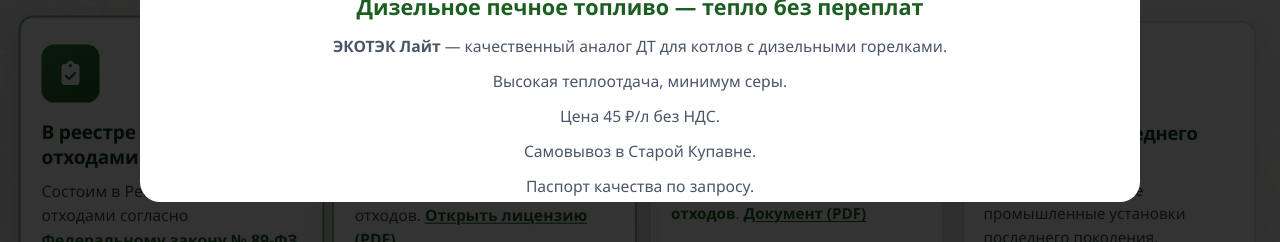
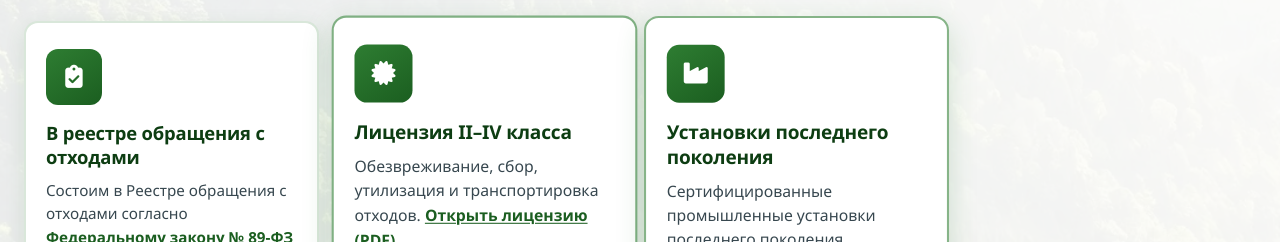
Before and after one commit to abudkina/EcoTekTest, a website: page public/index.html in a window 1280 px wide. Shown: the part 558-800 px from the top of the page. Drawn offline with Linux system fonts and the light colour scheme.

Commit message:
Remove inaccurate GEE claim and refine waste class wording.
Drop the perpetual GEE advantage card, disable the fuel promo modal, and limit medical waste copy to classes B and V.

```diff
--- a/public/index.html
+++ b/public/index.html
@@ -791,7 +791,7 @@
         </div>
     </div>
 
-    <!-- Модалка: легкое печное топливо -->
+    <!-- Временно отключено: заставка ЭКОТЭК Лайт (акцент на утилизацию)
     <div id="fuel-promo-modal" class="modal-overlay fuel-promo-overlay" aria-hidden="true" role="dialog" aria-modal="true" aria-labelledby="fuel-promo-title">
         <div class="fuel-promo-content modal-content">
             <button type="button" class="modal-close fuel-promo-close" id="fuel-promo-close" aria-label="Закрыть">×</button>
@@ -808,6 +808,7 @@
             </div>
         </div>
     </div>
+    -->
 
     <!-- Главный блок -->
     <main>
@@ -875,14 +876,6 @@
                             <p class="advantage-card__text">
                                 Обезвреживание, сбор, утилизация и транспортировка отходов.
                                 <a href="docs/Лицензия_Экотек.pdf" target="_blank" rel="noopener noreferrer">Открыть лицензию (PDF)</a>
-                            </p>
-                        </article>
-                        <article class="advantage-card">
-                            <div class="advantage-card__icon" aria-hidden="true"><i class="fas fa-infinity"></i></div>
-                            <h3 class="advantage-card__title">2 бессрочные ГЭЭ</h3>
-                            <p class="advantage-card__text">
-                                Государственная экологическая экспертиза: бессрочно, <strong>73 кода отходов</strong>.
-                                <a href="docs/Лицензия_Экотек.pdf" target="_blank" rel="noopener noreferrer">Документ (PDF)</a>
                             </p>
                         </article>
                         <article class="advantage-card">
@@ -1013,7 +1006,7 @@
                     <a href="/utilizaciya/medicinskie-othody/" class="service-item service-item--link" itemscope itemtype="https://schema.org/Service">
                         <i class="fas fa-biohazard" aria-hidden="true"></i>
                         <h3 itemprop="name">Опасные отходы</h3>
-                        <p itemprop="description">Безопасная утилизация опасных отходов классов Б, В, Г для медицинских
+                        <p itemprop="description">Безопасная утилизация опасных отходов классов Б и В для медицинских
                             учреждений.</p>
                     </a>
                     <a href="/toplivo/" class="service-item service-item--link" itemscope itemtype="https://schema.org/Service">
@@ -1319,9 +1312,10 @@
         document.addEventListener('DOMContentLoaded', function () {
             initCarousel();
             initAdvantagesHighlight();
-            initFuelPromoModal();
+            // initFuelPromoModal(); // временно отключено — акцент на утилизацию
         });
 
+        /* Временно отключено: заставка ЭКОТЭК Лайт
         function initFuelPromoModal() {
             var modal = document.getElementById('fuel-promo-modal');
             var closeBtn = document.getElementById('fuel-promo-close');
@@ -1354,6 +1348,7 @@
                 if (e.key === 'Escape' && modal.classList.contains('active')) closePromo();
             });
         }
+        */
     </script>
     <script src="static/js/include-partials.js"></script>
     <script src="static/js/request-form.js"></script>
```
Also changed, not shown: public/about.html (+1 -1 lines).
